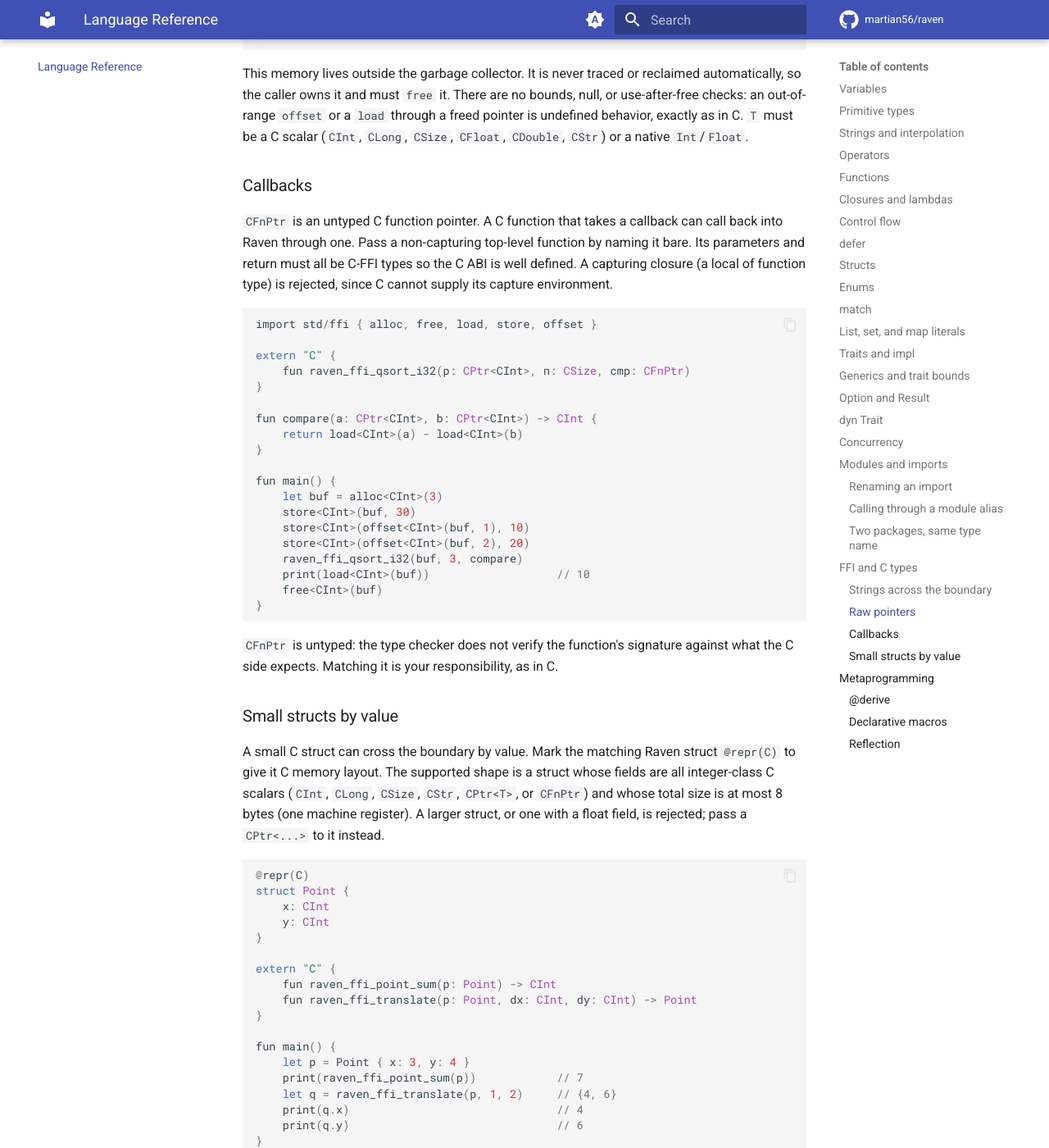
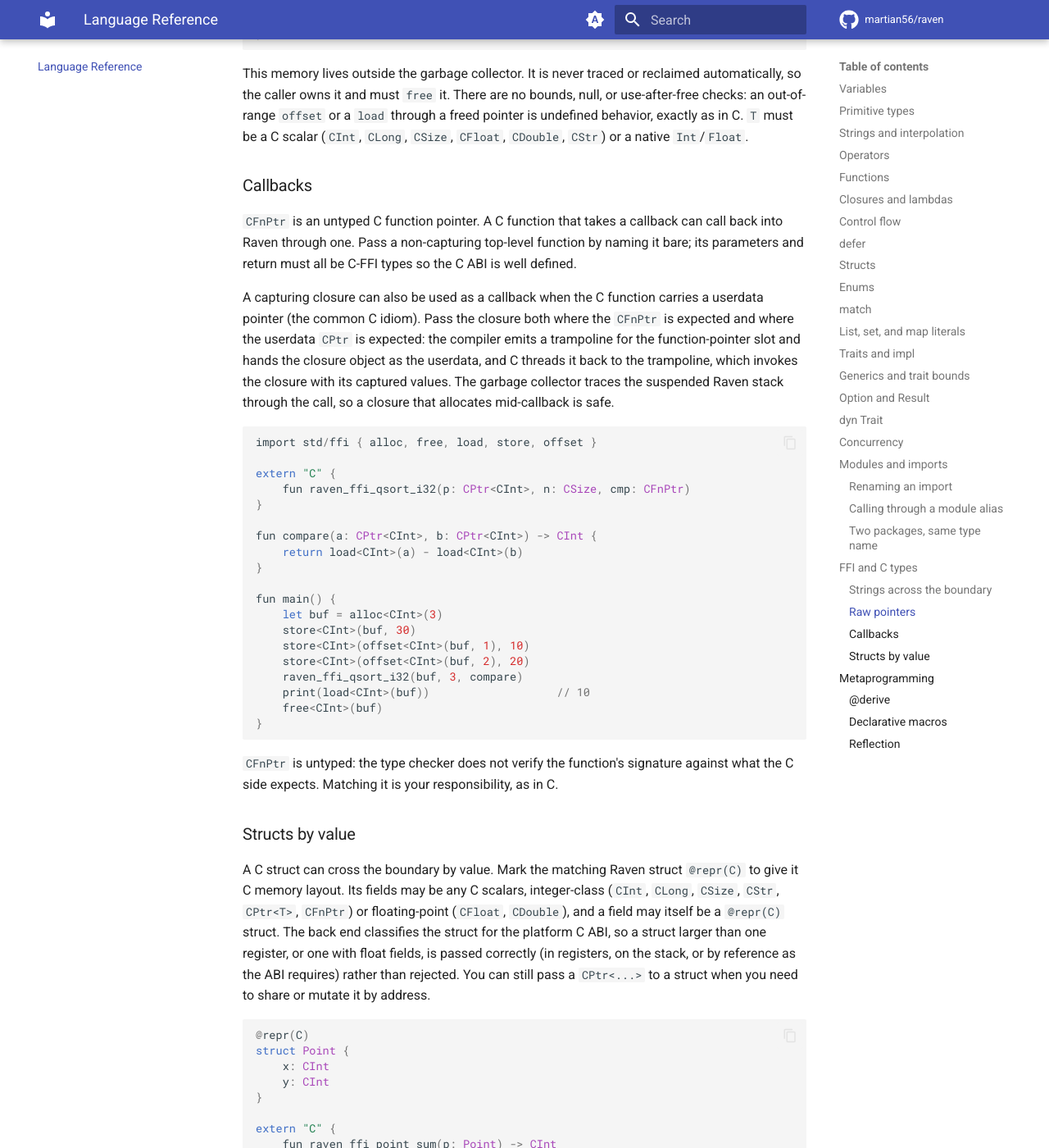
Before and after one commit to martian56/raven, an MkDocs documentation site: the page built from docs/v2/guide/language-reference.md, in a window 1280 px wide and 1400 px high, scrolled down 14887 px. Shown: the whole window at 82% size. Built offline with MkDocs 1.6.1 and Material for MkDocs 9.7.7, drawn with Linux system fonts in a browser that asks for light colours; comment, search, counter and statistics services are not loaded.

Commit message:
docs: language reference reflects current FFI capabilities
The language reference said capturing closures are rejected as C callbacks
and that a by-value @repr(C) struct must be integer-class and at most 8
bytes, with larger or float-field structs rejected. Both are out of date: a
capturing closure works as a callback through a userdata pointer (the
compiler emits a trampoline), and the back end classifies structs of any
size and with float or nested fields for the platform ABI. The std-ffi spec
already documents this; bring the language reference in line.

Fixes #640

````diff
--- a/Cargo.toml
+++ b/Cargo.toml
@@ -2,7 +2,7 @@
 members = [".", "raven-runtime"]
 
 [workspace.package]
-version = "2.18.169"
+version = "2.18.170"
 edition = "2021"
 authors = ["martian56"]
 license = "MIT"
--- a/docs/v2/guide/language-reference.md
+++ b/docs/v2/guide/language-reference.md
@@ -754,10 +754,17 @@ C. `T` must be a C scalar (`CInt`, `CLong`, `CSize`, `CFloat`, `CDouble`,
 
 `CFnPtr` is an untyped C function pointer. A C function that takes a
 callback can call back into Raven through one. Pass a non-capturing
-top-level function by naming it bare. Its parameters and return must all
-be C-FFI types so the C ABI is well defined. A capturing closure (a local
-of function type) is rejected, since C cannot supply its capture
-environment.
+top-level function by naming it bare; its parameters and return must all
+be C-FFI types so the C ABI is well defined.
+
+A capturing closure can also be used as a callback when the C function
+carries a userdata pointer (the common C idiom). Pass the closure both
+where the `CFnPtr` is expected and where the userdata `CPtr` is expected:
+the compiler emits a trampoline for the function-pointer slot and hands the
+closure object as the userdata, and C threads it back to the trampoline,
+which invokes the closure with its captured values. The garbage collector
+traces the suspended Raven stack through the call, so a closure that
+allocates mid-callback is safe.
 
 ```rust
 import std/ffi { alloc, free, load, store, offset }
@@ -785,14 +792,17 @@ fun main() {
 signature against what the C side expects. Matching it is your
 responsibility, as in C.
 
-### Small structs by value
+### Structs by value
 
-A small C struct can cross the boundary by value. Mark the matching Raven
-struct `@repr(C)` to give it C memory layout. The supported shape is a
-struct whose fields are all integer-class C scalars (`CInt`, `CLong`,
-`CSize`, `CStr`, `CPtr<T>`, or `CFnPtr`) and whose total size is at most
-8 bytes (one machine register). A larger struct, or one with a float
-field, is rejected; pass a `CPtr<...>` to it instead.
+A C struct can cross the boundary by value. Mark the matching Raven struct
+`@repr(C)` to give it C memory layout. Its fields may be any C scalars,
+integer-class (`CInt`, `CLong`, `CSize`, `CStr`, `CPtr<T>`, `CFnPtr`) or
+floating-point (`CFloat`, `CDouble`), and a field may itself be a `@repr(C)`
+struct. The back end classifies the struct for the platform C ABI, so a
+struct larger than one register, or one with float fields, is passed
+correctly (in registers, on the stack, or by reference as the ABI requires)
+rather than rejected. You can still pass a `CPtr<...>` to a struct when you
+need to share or mutate it by address.
 
 ```rust
 @repr(C)
````
Also changed, not shown: CHANGELOG.md (+6 -0 lines).
